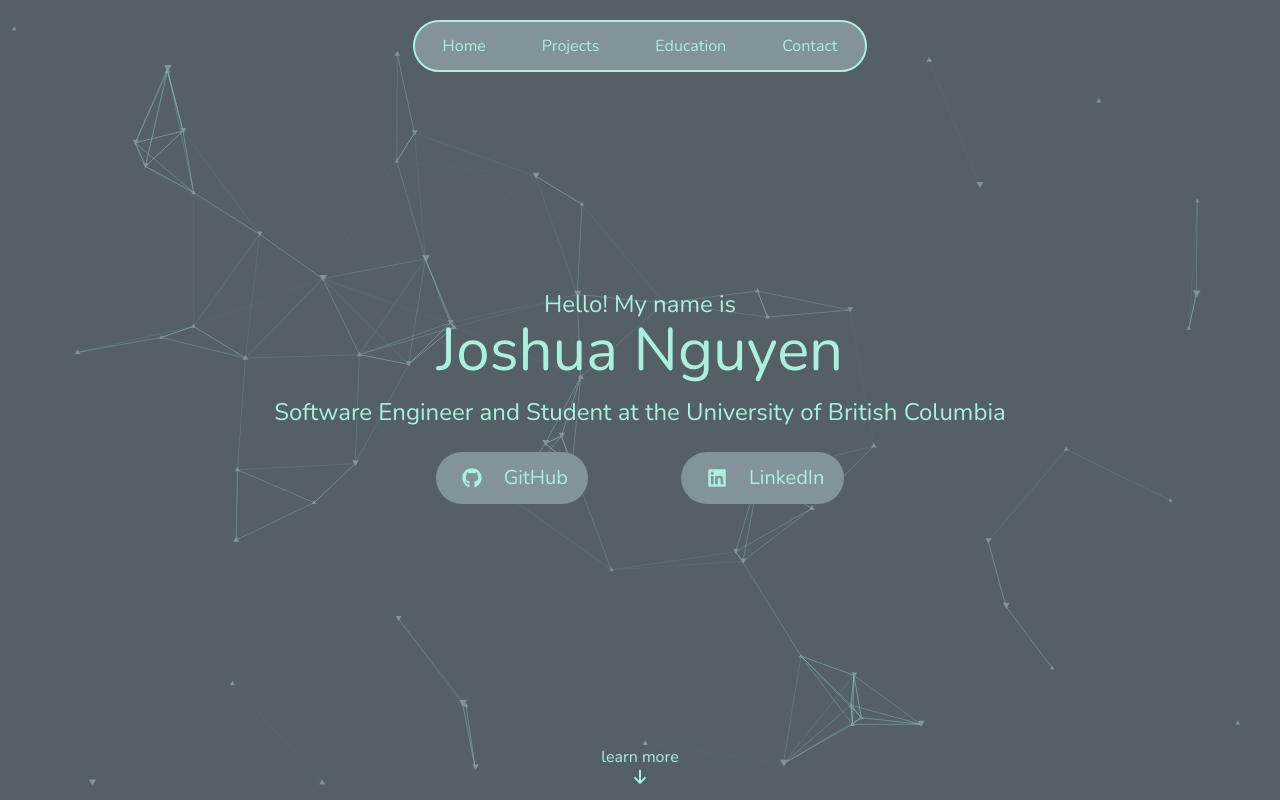
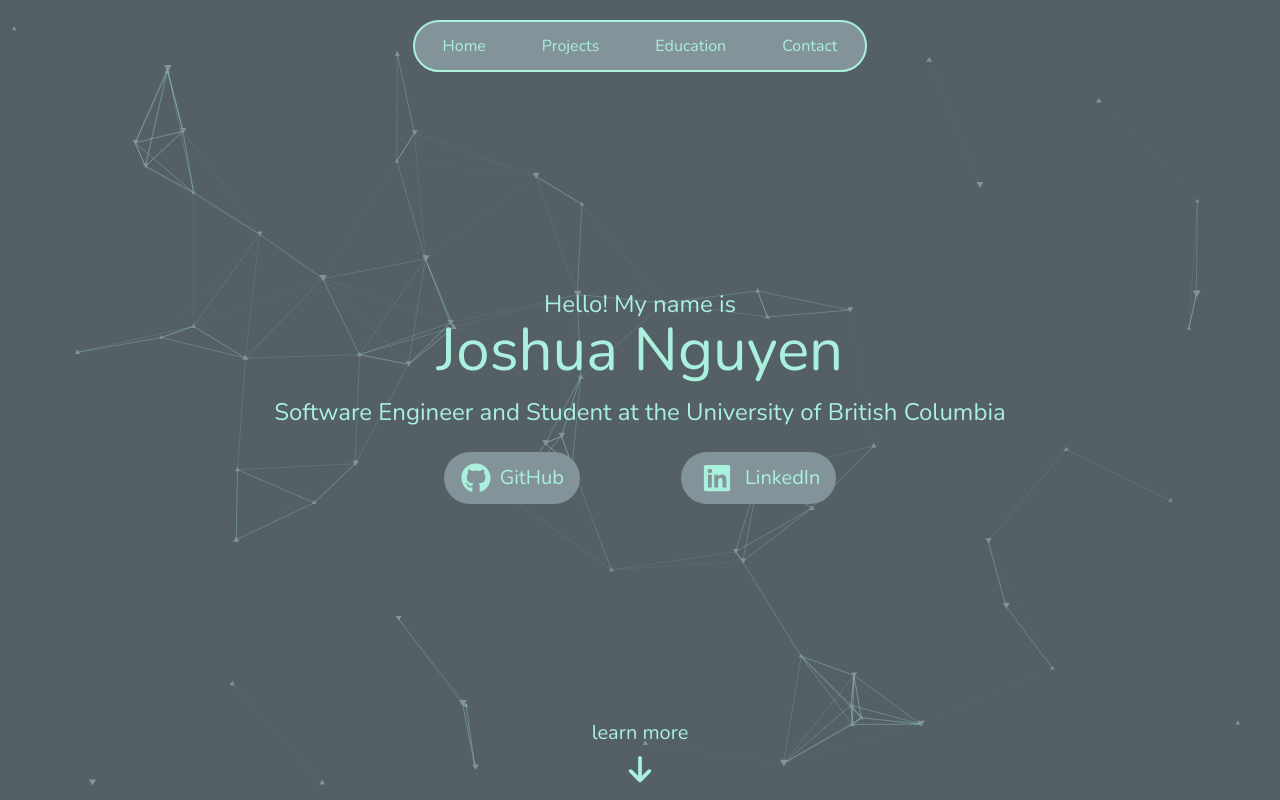
Before and after one commit to jn-han/jn-han.github.io, a Next.js app: page / in a window 1280 px wide. Shown: the top 800 px of the page. Built offline with nearby package versions, Linux system fonts and the light colour scheme.

Commit message:
small changes in scaling

```diff
--- a/src/app/components/HomePage.js
+++ b/src/app/components/HomePage.js
@@ -7,7 +7,7 @@ import { FontAwesomeIcon } from "@fortawesome/react-fontawesome";
 const HomePage = () => {
   return (
     <section id="home" className="z-2">
-      <div className="absolute w-full h-screen flex justify-center items-center ">
+      <div className="absolute w-full h-screen flex justify-center items-center">
         <div className="flex flex-col justify-center items-center text-green">
           <h2 className="text-2xl">Hello! My name is</h2>
           <h1 className="text-6xl">Joshua Nguyen</h1>
@@ -19,24 +19,26 @@ const HomePage = () => {
               href="https://github.com/jn-han"
               className="flex flex-wrap items-center p-3 justify-between bg-accent rounded-full hover:bg-green hover:text-accent transition duration-500 ease-in-out"
             >
-              <FontAwesomeIcon icon={faGithub} className="w-8 mx-2" />
-              <p className="mx-2">GitHub</p>
+              <FontAwesomeIcon icon={faGithub} className="scale-150 w-8 mx-1" />
+              <p className="mx-1">GitHub</p>
             </a>
             <a
               href="https://www.linkedin.com/in/jn-han/"
               className="flex flex-wrap items-center justify-between bg-accent rounded-full p-3 hover:bg-green hover:text-accent transition duration-500 ease-in-out"
             >
-              <FontAwesomeIcon icon={faLinkedin} className="w-8 mx-2" />
-              <p className="mx-2">LinkedIn</p>
+              <FontAwesomeIcon
+                icon={faLinkedin}
+                className="scale-150 w-8 mx-2"
+              />
+              <p className="mx-1">LinkedIn</p>
             </a>
           </div>
         </div>
       </div>
-      <div className="absolute bottom-0 animate-bounce flex flex-col items-center w-full mb-2 text-green">
-        <p>learn more</p>
-        <FontAwesomeIcon className="w-8" icon={faArrowDown} />
+      <div className="absolute bottom-0 animate-bounce flex flex-col items-center w-full mb-2 text-xl text-green">
+        <p className="my-3">learn more</p>
+        <FontAwesomeIcon className="w-10 scale-150" icon={faArrowDown} />
       </div>
-
       <Particle className="absolute" />
     </section>
   );
--- a/src/app/components/Taskbar.js
+++ b/src/app/components/Taskbar.js
@@ -22,7 +22,7 @@ const Taskbar = () => {
     },
     {
       name: "Contact",
-      link: "/contact",
+      link: "#contact",
     },
   ];
 
@@ -33,7 +33,7 @@ const Taskbar = () => {
           {navLink.map((item) => {
             const isActive = pathname.startsWith(item.link);
             return (
-              <Link
+              <a
                 className={` ${
                   isActive ? "bg-white" : "bg-red"
                 } px-4 mx-3 py-1 rounded-full hover:bg-green hover:text-accent transition duration-500 ease-in-out`}
@@ -41,7 +41,7 @@ const Taskbar = () => {
                 href={item.link}
               >
                 {item.name}
-              </Link>
+              </a>
             );
           })}
         </div>
--- a/src/app/page.js
+++ b/src/app/page.js
@@ -11,7 +11,7 @@ export default function Home() {
 
   console.log(pathname);
   return (
-    <main className="bg-background overflow-hidden">
+    <main className="bg-background overflow-hidden snap-y">
       <Taskbar></Taskbar>
       <HomePage />
       <ProjectPage />
```
Also changed, not shown: 1 other file (tests, documents, lock files or other folders).
